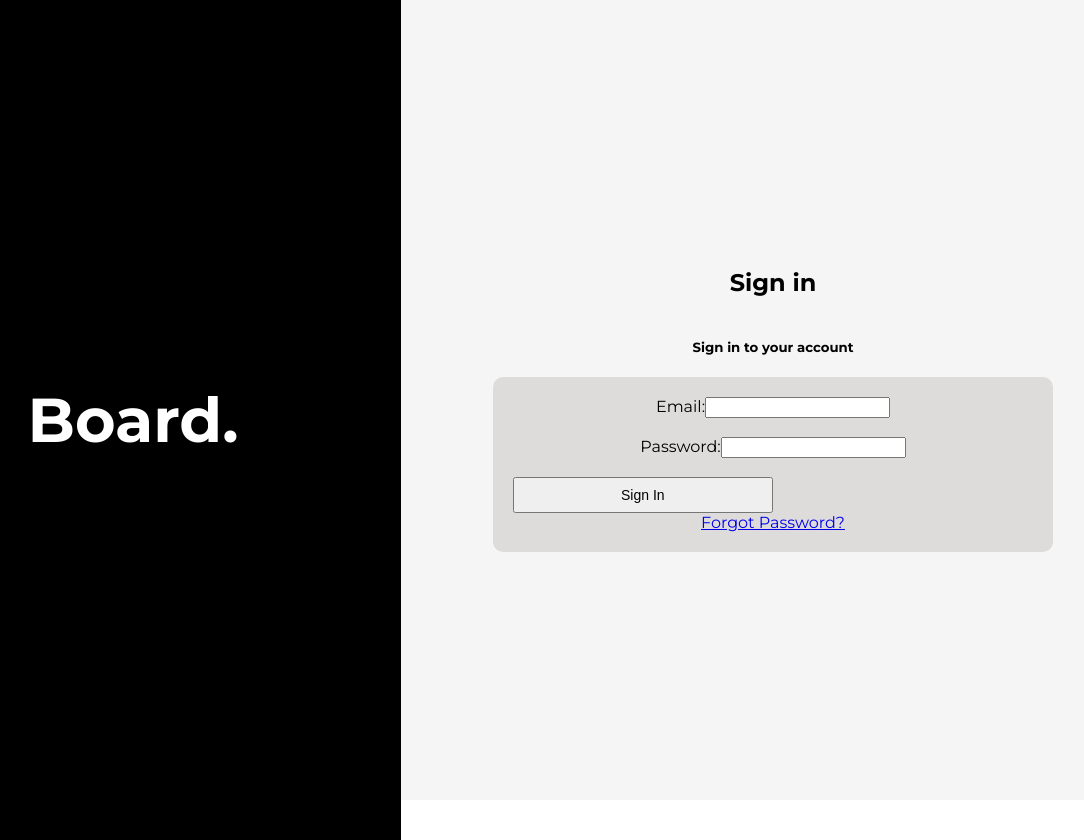
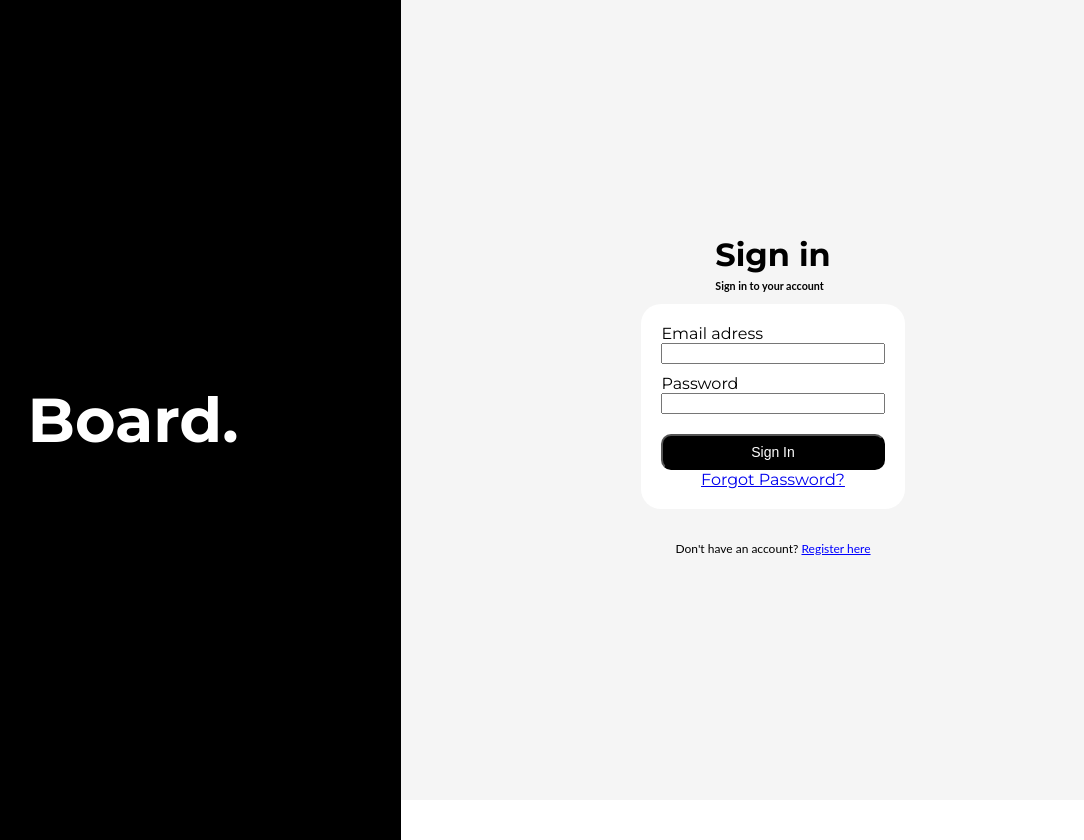
Before and after one commit to Kalpanathmajhi/borad-dashboard, a React (Create React App) app: page / in a window 1280 px wide. Shown: the whole page, without its empty margins (135-1219 px from the left). Built offline with nearby package versions, Linux system fonts and the light colour scheme.

Commit message:
update and optimise

```diff
--- a/package.json
+++ b/package.json
@@ -6,8 +6,11 @@
     "@testing-library/jest-dom": "^5.16.5",
     "@testing-library/react": "^13.4.0",
     "@testing-library/user-event": "^13.5.0",
+    "icons": "^1.0.0",
     "react": "^18.2.0",
     "react-dom": "^18.2.0",
+    "react-icons": "^4.9.0",
+    "react-router-dom": "^6.12.1",
     "react-scripts": "5.0.1",
     "web-vitals": "^2.1.4"
   },
--- a/public/index.html
+++ b/public/index.html
@@ -13,6 +13,9 @@
     <link rel="preconnect" href="https://fonts.googleapis.com">
 <link rel="preconnect" href="https://fonts.gstatic.com" crossorigin>
 <link href="https://fonts.googleapis.com/css2?family=Montserrat:wght@400;700&display=swap" rel="stylesheet">
+<link rel="preconnect" href="https://fonts.googleapis.com">
+<link rel="preconnect" href="https://fonts.gstatic.com" crossorigin>
+<link href="https://fonts.googleapis.com/css2?family=Montserrat:ital,wght@1,500&display=swap" rel="stylesheet">
 
     <!--
       manifest.json provides metadata used when your web app is installed on a
--- a/src/App.js
+++ b/src/App.js
@@ -1,11 +1,17 @@
 import React from 'react';
-import Login from "./components/Login"
+import { BrowserRouter as Router, Routes, Route } from 'react-router-dom';
+import Login from './components/login';
+import Dashboard from './components/DashBoard';
 
 function App() {
   return (
-    <div className="Login">
-      <Login />
-    </div>
+    <Router>
+      <Routes>
+        <Route path="/login" element={<Login />} />
+        <Route path="/dashboard" element={<Dashboard />} />
+        <Route path="/" element={<Login />} />
+      </Routes>
+    </Router>
   );
 }
 
--- /dev/null
+++ b/src/components/DashBoard.css
@@ -0,0 +1,20 @@
+.header {
+    display: flex;
+    justify-content: space-between;  /* Positions children elements at the start and end of the container */
+    align-items: center;  /* Vertically centers the children elements */
+    padding: 16px;
+  }
+
+  .header-right {
+    display: flex;
+    align-items: center;
+  }
+
+  .profile-image {
+    border-radius: 50%;  /* Makes the image round */
+    margin-right: 16px;  /* Adds some space between the image and the bell icon */
+  }
+
+  .search-field {
+    /* Styles for the search field... */
+  }
--- /dev/null
+++ b/src/components/DashBoard.js
@@ -0,0 +1,25 @@
+import React from 'react';
+import { FiBell } from 'react-icons/fi';
+import './DashBoard.css';
+
+function Dashboard() {
+  return (
+    <div className="header">
+      <div className="header-right">
+        <img
+          className="profile-image"
+          src="profile-picture-url-here"
+          alt="profile"
+        />
+        <FiBell size={30} />
+      </div>
+      <input
+        className="search-field"
+        type="text"
+        placeholder="Search..."
+      />
+    </div>
+  );
+}
+
+export default Dashboard;
--- a/src/components/Login.css
+++ b/src/components/Login.css
@@ -1,8 +1,7 @@
 .container {
   display: flex;
   height: 100vh;
-    background: #F5F5F5;
-
+  background-color: #F5F5F5;
 }
 
 .black-portion {
@@ -31,32 +30,89 @@
   flex-direction: column;
   align-items: center;
   justify-content: center;
-    font-family: 'Montserrat', sans-serif;
+  font-family: 'Montserrat';
   text-align: center;
+  margin: 0 auto; /* Center the form-box horizontally */
+}
+
+.signin-heading {
+  text-align: left;
+  margin-bottom: 10px;
+}
+
+.signin-heading h1,
+.signin-heading h6 {
+  margin: 2px;
 }
 
 .form-box {
-    width: 70%;
+  width: 30%;
   padding: 20px;
-    background-color: rgb(222, 219, 219);
-    border-radius: 10px;
+  background-color: white;
+  border-radius: 20px;
+  margin: 0 auto; /* Center the form-box horizontally */
 }
 
 .form {
   display: flex;
   flex-direction: column;
-    justify-content: center;
+  justify-content: left;
   margin: auto;
 }
 
+.form-group {
+  display: flex;
+  flex-direction: column;
+  margin-bottom: 10px;
+  width: 100%;
+}
+
+.form-group label {
+  font-weight: none;
+  text-align: left;
+}
+
 .input-container {
+  color: #F5F5F5;
   border: none;
+  width: 100%; /* Change width to 100% */
+}
+
+.input-container input {
+  background-color: #F5F5F5;
+  padding: 6px 5px;
+  width: 100%; /* Change width to 100% */
+  font-family: 'Lato', sans-serif;
 }
 
 .form input[type="submit"] {
-    width: 50%;
+  width: 100%; /* Change width to 100% */
   font-size: 14px;
   padding: 8px 12px;
-    align-items: center;
   align-self: flex-start;
+  margin-top: 10px;
+  background-color: black;
+  color: white;
+  border-radius: 10px;
 }
+
+.register-link {
+  text-align: center;
+  margin-top: 20px;
+}
+
+.register-link a {
+  font-size: 12px;
+  color: blue;
+  font-family: 'Lato', sans-serif;
+}
+
+.register-link p {
+  font-size: 12px;
+  font-family: 'Lato', sans-serif;
+}
+
+.form-container h6 {
+  margin-top: 5px;
+  font-family: 'Lato', sans-serif;
+}
--- a/src/components/Login.js
+++ b/src/components/Login.js
@@ -1,9 +1,14 @@
 import React, { useState } from 'react';
+import { useNavigate } from 'react-router-dom';
+import Dashboard from './DashBoard';
 import './Login.css';
 
 const Login = () => {
   const [email, setEmail] = useState("");
   const [password, setPassword] = useState("");
+
+  // useNavigate hook is used here
+  const navigate = useNavigate();
 
   const handleEmailChange = (e) => {
     setEmail(e.target.value);
@@ -16,6 +21,9 @@ const Login = () => {
   const handleSubmit = (e) => {
     e.preventDefault();
     console.log(`Email: ${email}, Password: ${password}`);
+    if (email && password) {
+      navigate('/dashboard');
+    }
   };
 
   return (
@@ -24,25 +32,26 @@ const Login = () => {
         <h1>Board.</h1>
       </div>
       <div className="form-container">
-        <h2>Sign in</h2>
-        <h5>Sign in to your account</h5>
+        <div className="signin-heading">
+          <h1>Sign in</h1>
+          <h6>Sign in to your account</h6>
+        </div>
         <div className="form-box">
-          <div className="input-container">
-            <form onSubmit={handleSubmit} className="form">
-              <label>
-                Email:
-                <input type="email" name="email" value={email} onChange={handleEmailChange} required />
-              </label>
-              <br />
-              <label>
-                Password:
-                <input type="password" name="password" value={password} onChange={handlePasswordChange} required />
-              </label>
-              <br />
-              <input type="submit" value="Sign In" />
-            </form>
-          </div>
+          <form onSubmit={handleSubmit} className="form">
+            <div className="form-group">
+              <label htmlFor="email">Email adress</label>
+              <input type="email" id="email" name="email" value={email} onChange={handleEmailChange} required />
+            </div>
+            <div className="form-group">
+              <label htmlFor="password">Password</label>
+              <input type="password" id="password" name="password" value={password} onChange={handlePasswordChange} required />
+            </div>
+            <input type="submit" value="Sign In" />
+          </form>
           <a href="/forgot-password">Forgot Password?</a>
+        </div>
+        <div className="register-link">
+          <p>Don't have an account? <a href="/register">Register here</a></p>
         </div>
       </div>
     </div>
```
Also changed, not shown: 1 other file (tests, documents, lock files or other folders). Lines whose indentation alone changed are shown as unchanged.
